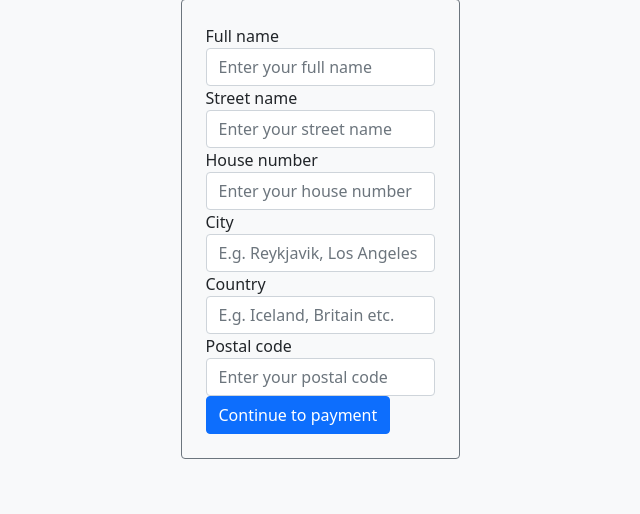
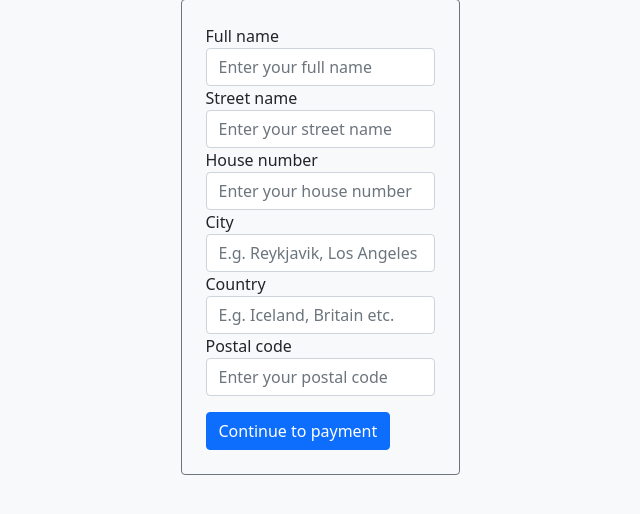
Before and after one commit to ElvarThorS/T-220-VLN2, a Django app: template fire_sale/templates/firesale/checkout.html in a window 1280 px wide. Shown: the part 135-649 px from the top of the page, without its empty margins (320-960 px from the left). Run offline with Django 4.2, Linux system fonts and the light colour scheme; the template is opened without the code that fills it, so the values that code supplies are empty.

Commit message:
Added margin to contact info button

```diff
--- a/fire_sale/templates/firesale/checkout.html
+++ b/fire_sale/templates/firesale/checkout.html
@@ -29,7 +29,7 @@
                 <label>Postal code</label>
                 <input type="text" class="form-control" placeholder="Enter your postal code">
               </div>
-              <button type="submit" class="btn btn-primary">Continue to payment</button>
+              <button type="submit" class="btn btn-primary mt-3">Continue to payment</button>
             </form>
         </div>
     </div>
```
